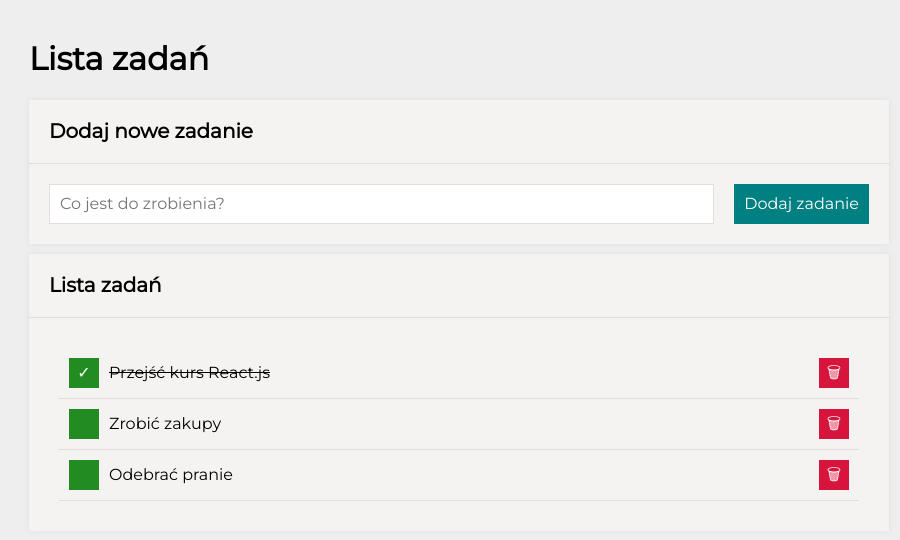
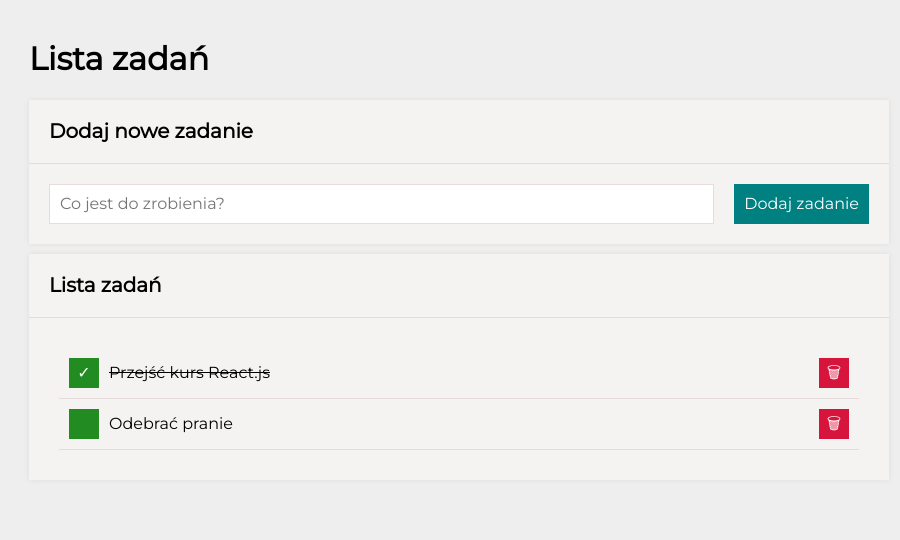
Before and after one commit to Maciekinit/todoes-list-create-react-app, a React (Create React App) app: page / in a window 1280 px wide. Shown: the top 540 px of the page, without its empty margins (181-1081 px from the left). Built offline with nearby package versions, Linux system fonts and the light colour scheme.

Commit message:
deleting the sample task

```diff
--- a/src/App.js
+++ b/src/App.js
@@ -7,7 +7,6 @@ import Container from "./Container";
 
 const tasks = [
   { id: 1, content: "Przejść kurs React.js", done: true },
-  { id: 2, content: "Zrobić zakupy", done: false },
   { id: 3, content: "Odebrać pranie", done: false },
 ];
 
```
